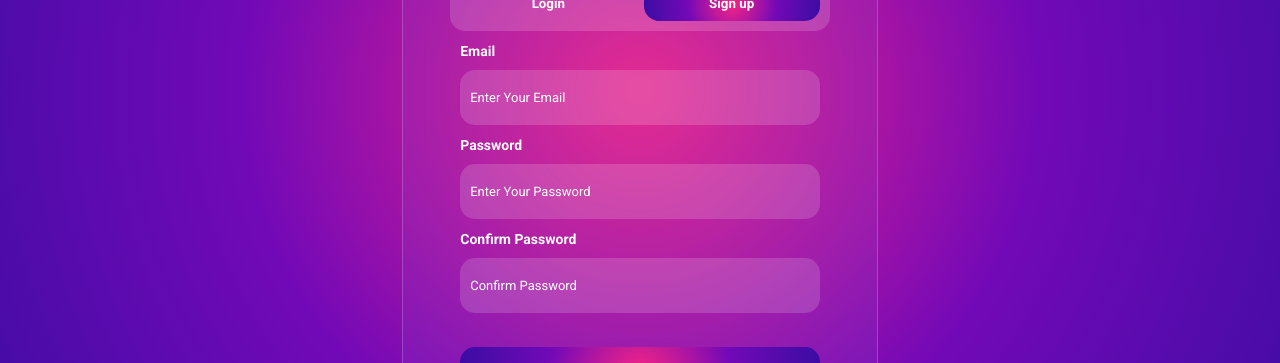
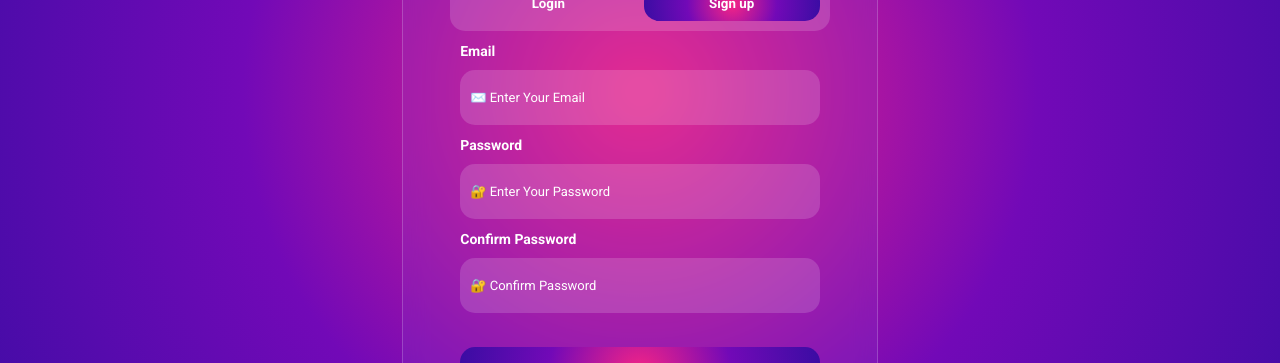
Before and after one commit to mohammedhassan37/Yearnal, a React (Vite) app in the folder client/: page / in a window 1280 px wide. Both pictures are taken after a click on the button "Sign up". Shown: the part 379-742 px from the top of the page. Built offline with nearby package versions, Linux system fonts and the light colour scheme.

Commit message:
Update Login.jsx

```diff
--- a/client/src/pages/Login.jsx
+++ b/client/src/pages/Login.jsx
@@ -75,7 +75,7 @@ function Login() {
               type="email"
               value={email}
               onChange={e => setEmail(e.target.value)}
-              placeholder='Enter Your Email'
+              placeholder='✉️ Enter Your Email'
               />
 
               <label>Password</label>
@@ -83,7 +83,7 @@ function Login() {
               type="password"
               value={password} onChange={e =>
               setPassword(e.target.value)}
-              placeholder='Enter Your Password'
+              placeholder='🔐 Enter Your Password'
               />
 
               {activeButton === "signup" && (
@@ -93,7 +93,7 @@ function Login() {
                   type="password"
                   value={confirmPassword}
                   onChange={e => setConfirmPassword(e.target.value)}
-                  placeholder='Confirm Password'
+                  placeholder='🔐 Confirm Password'
                   />
                 </>
               )}
```
